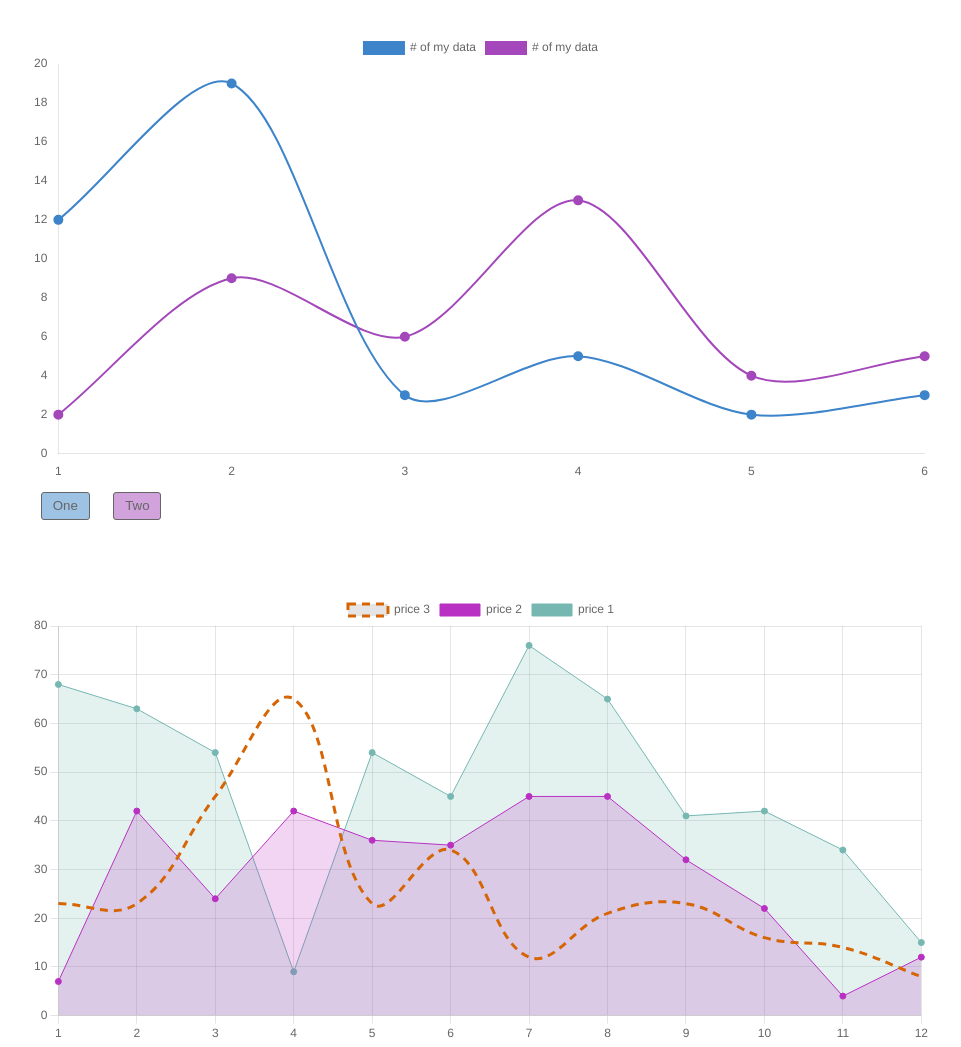
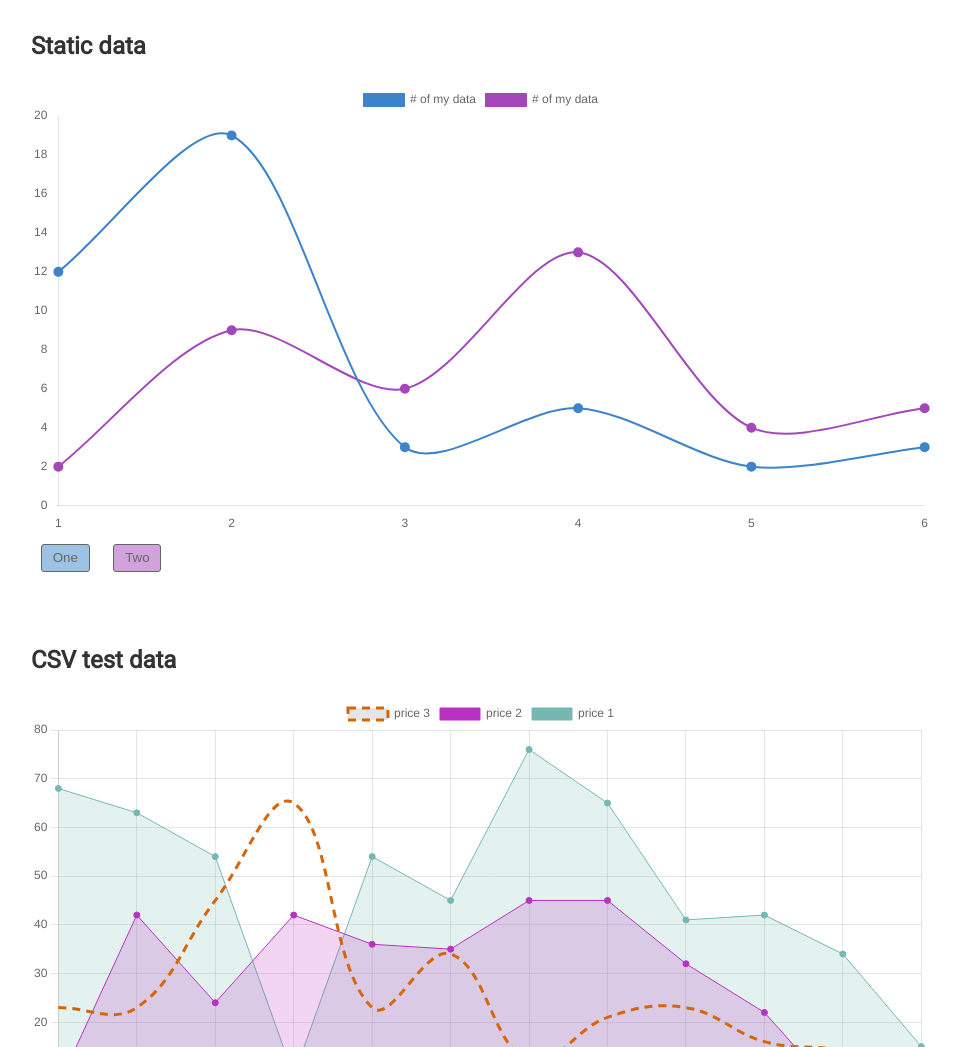
Before and after one commit to dmcginley/chartjs-tests, a plain HTML site: page index.html in a window 1280 px wide. Shown: the top 1047 px of the page, without its empty margins (1-962 px from the left). Drawn offline with nearby package versions, Linux system fonts and the light colour scheme.

Commit message:
update chart

```diff
--- a/assets/css/style.css
+++ b/assets/css/style.css
@@ -8,21 +8,22 @@
 
 body {
   font-family: "Roboto", sans-serif;
-  color: #1d1d1d;
+  color: #333333;
 }
 
 h1 {
   font-size: 2rem;
 }
-.flex-container {
+h2 {
+  padding-bottom: 1em;
 }
+
 .chart-box {
   padding: 2em;
   max-width: 900px;
 
   justify-content: center;
 }
-
 
 button {
   padding: 0.4em 0.8em;
@@ -33,7 +34,6 @@ button {
   border: #666666 solid 1.4px;
 }
 
-
 button:hover {
   color: #1d1d1d;
   background-color: #e4e4e4;
@@ -43,3 +43,4 @@ button:hover {
 }
 .btn2 {
   background-color: rgba(163, 71, 186, 0.5);
+}
--- a/index.html
+++ b/index.html
@@ -18,14 +18,18 @@
   <body>
     <div class="flex-container">
       <div class="chart-box">
+        <h2>Static data</h2>
         <canvas id="myChart"></canvas>
         <button class="btn1" type="button" onclick="toggleData(0)">One</button>
         <button class="btn2" type="button" onclick="toggleData(1)">Two</button>
       </div>
       <div class="chart-box">
+        <h2>CSV test data</h2>
         <canvas id="testChart"></canvas>
       </div>
       <div class="chart-box">
+        <h2>CSV test data</h2>
+
         <canvas id="oneValChart"></canvas>
       </div>
     </div>
```
